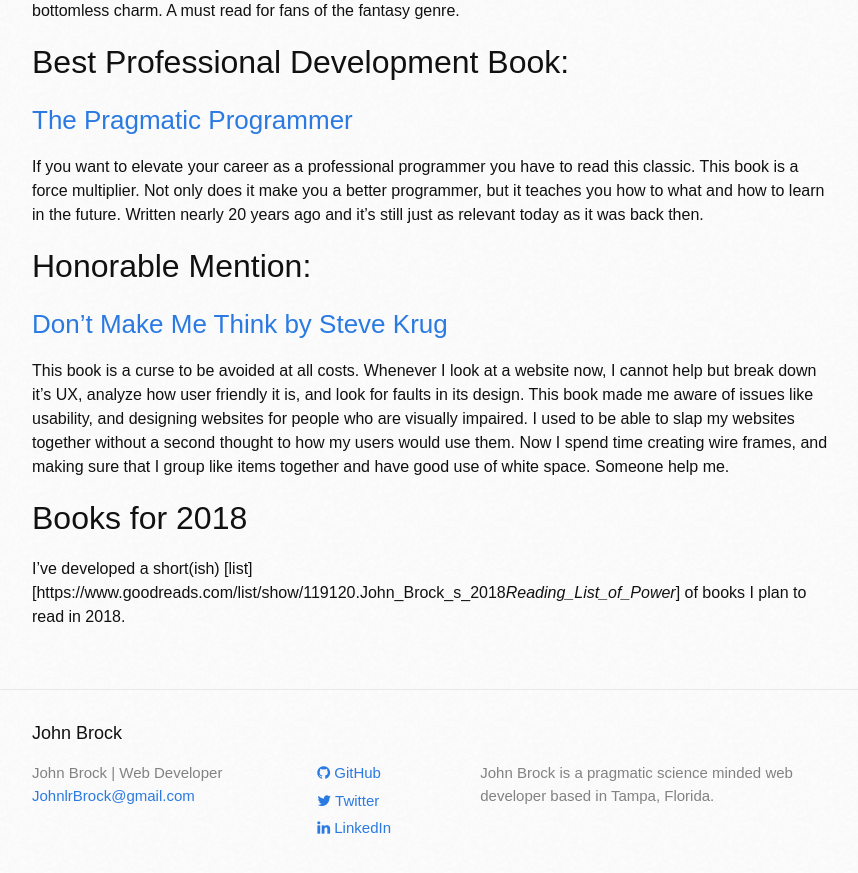
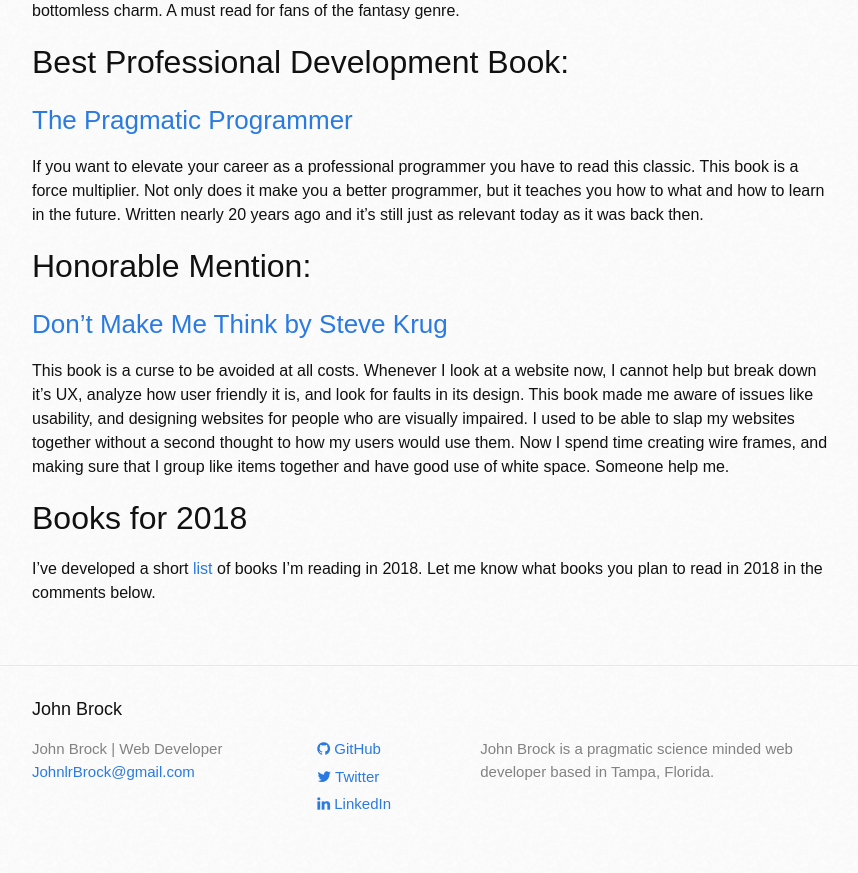
Before and after one commit to JohnLRBrock/JohnBrock, a Jekyll site: the page built from brock-of-ages/_posts/2017-12-31-best-books-2017.md, in a window 1280 px wide and 900 px high, scrolled down 1084 px. Shown: the top 873 px of the window, without its empty margins (208-1066 px from the left). Built offline with Jekyll 4.4.1, drawn with Linux system fonts in a browser that asks for light colours; nearby versions of some CDN libraries; some web fonts are replaced; comment, search, counter and statistics services are not loaded.

Commit message:
fixed link. changed ending

```diff
--- a/brock-of-ages/_posts/2017-12-31-best-books-2017.md
+++ b/brock-of-ages/_posts/2017-12-31-best-books-2017.md
@@ -27,9 +27,10 @@
 This book is a curse to be avoided at all costs. Whenever I look at a website now, I cannot help but break down it's UX, analyze how user friendly it is, and look for faults in its design. This book made me aware of issues like usability, and designing websites for people who are visually impaired. I used to be able to slap my websites together without a second thought to how my users would use them. Now I spend time creating wire frames, and making sure that I group like items together and have good use of white space. Someone help me.
 
 ## Books for 2018
-I've developed a short(ish) [list][https://www.goodreads.com/list/show/119120.John_Brock_s_2018_Reading_List_of_Power_] of books I plan to read in 2018.
+I've developed a short [list][list] of books I'm reading in 2018. Let me know what books you plan to read in 2018 in the comments below.
 
 [bridge of birds]: https://www.amazon.com/Bridge-Birds-Novel-Ancient-China/dp/0345321383
 [make me think]: https://www.amazon.com/Dont-Make-Think-Revisited-Usability/dp/0321965515
 [drawdown]: https://www.amazon.com/Drawdown-Comprehensive-Proposed-Reverse-Warming/dp/0143130447
 [pragmatic]: https://www.amazon.com/Pragmatic-Programmer-Journeyman-Master/dp/020161622X
+[list]: https://www.goodreads.com/list/show/119120.John_Brock_s_2018_Reading_List_of_Power_
```
